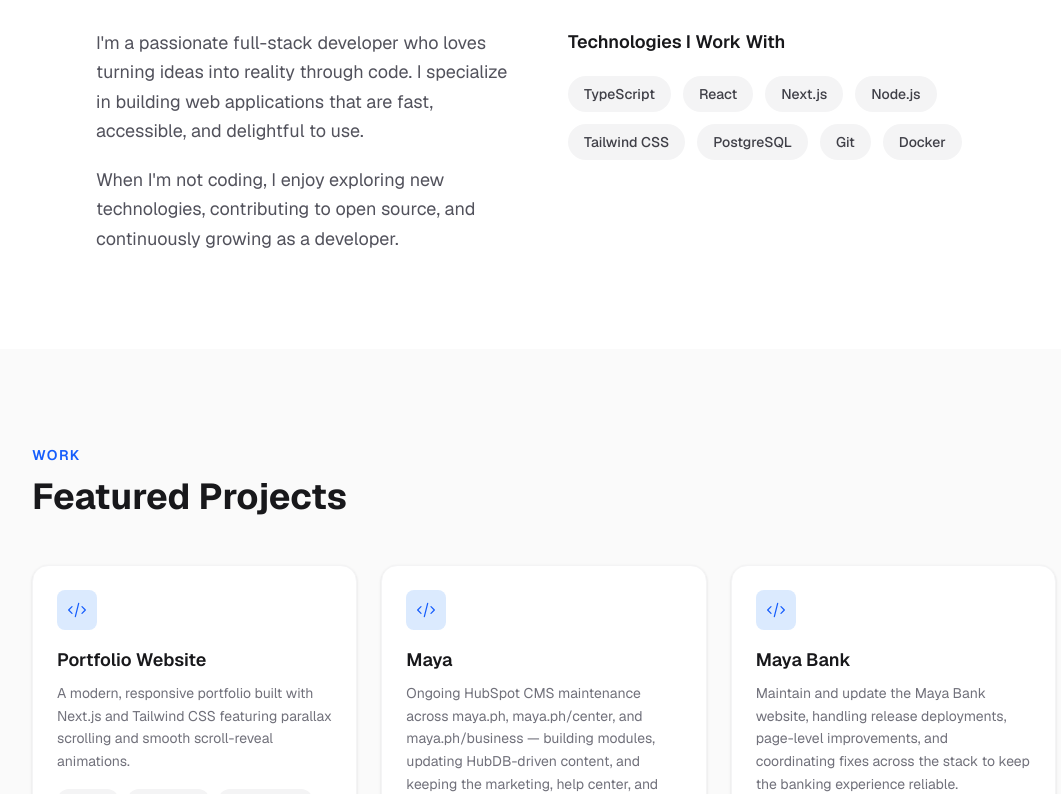
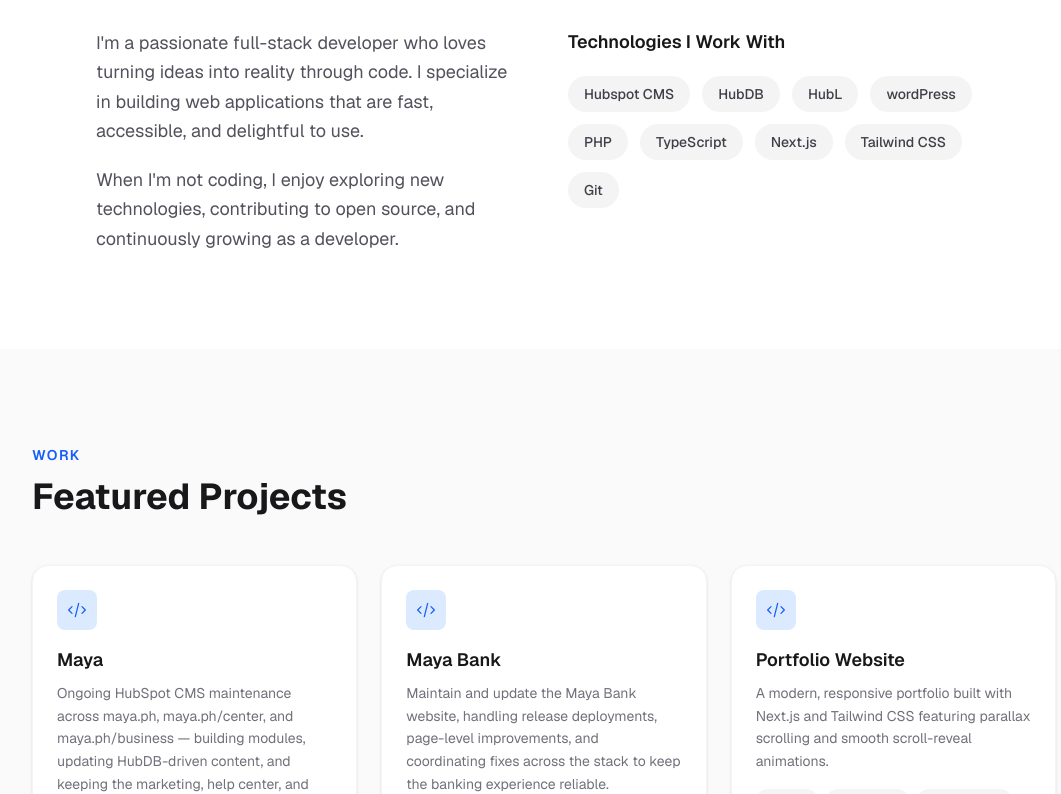
Before and after one commit to JBautista-Dev/My-Portfolio, a Next.js app: page / in a window 1280 px wide. Shown: the part 980-1774 px from the top of the page, without its empty margins (96-1157 px from the left). Built offline with nearby package versions, Linux system fonts and the light colour scheme.

Commit message:
Skills update

```diff
--- a/src/app/components/About.tsx
+++ b/src/app/components/About.tsx
@@ -2,14 +2,15 @@
 import { useEffect, useRef, useState } from "react";
 
 const skills = [
-  "TypeScript",
-  "React",
-  "Next.js",
-  "Node.js",
-  "Tailwind CSS",
-  "PostgreSQL",
-  "Git",
-  "Docker",
+    "Hubspot CMS",
+    "HubDB",
+    "HubL",
+    "wordPress",
+    "PHP",
+    "TypeScript",
+    "Next.js",
+    "Tailwind CSS",
+    "Git",
 ];
 
 export default function About() {
--- a/src/app/components/Projects.tsx
+++ b/src/app/components/Projects.tsx
@@ -9,13 +9,6 @@
 };
 
 const projects: Project[] = [
-  {
-    title: "Portfolio Website",
-    description:
-      "A modern, responsive portfolio built with Next.js and Tailwind CSS featuring parallax scrolling and smooth scroll-reveal animations.",
-    tags: ["Next.js", "TypeScript", "Tailwind CSS"],
-    href: "#",
-  },
   {
     title: "Maya",
     description:
@@ -30,6 +23,13 @@
     tags: ["WordPress", "PHP", "HubDB"],
     href: "https://www.mayabank.ph/",
   },
+    {
+    title: "Portfolio Website",
+    description:
+      "A modern, responsive portfolio built with Next.js and Tailwind CSS featuring parallax scrolling and smooth scroll-reveal animations.",
+    tags: ["Next.js", "TypeScript", "Tailwind CSS"],
+    href: "#",
+  }
 ];
 
 function ProjectCard({ project, delay }: { project: Project; delay: number }) {
```
